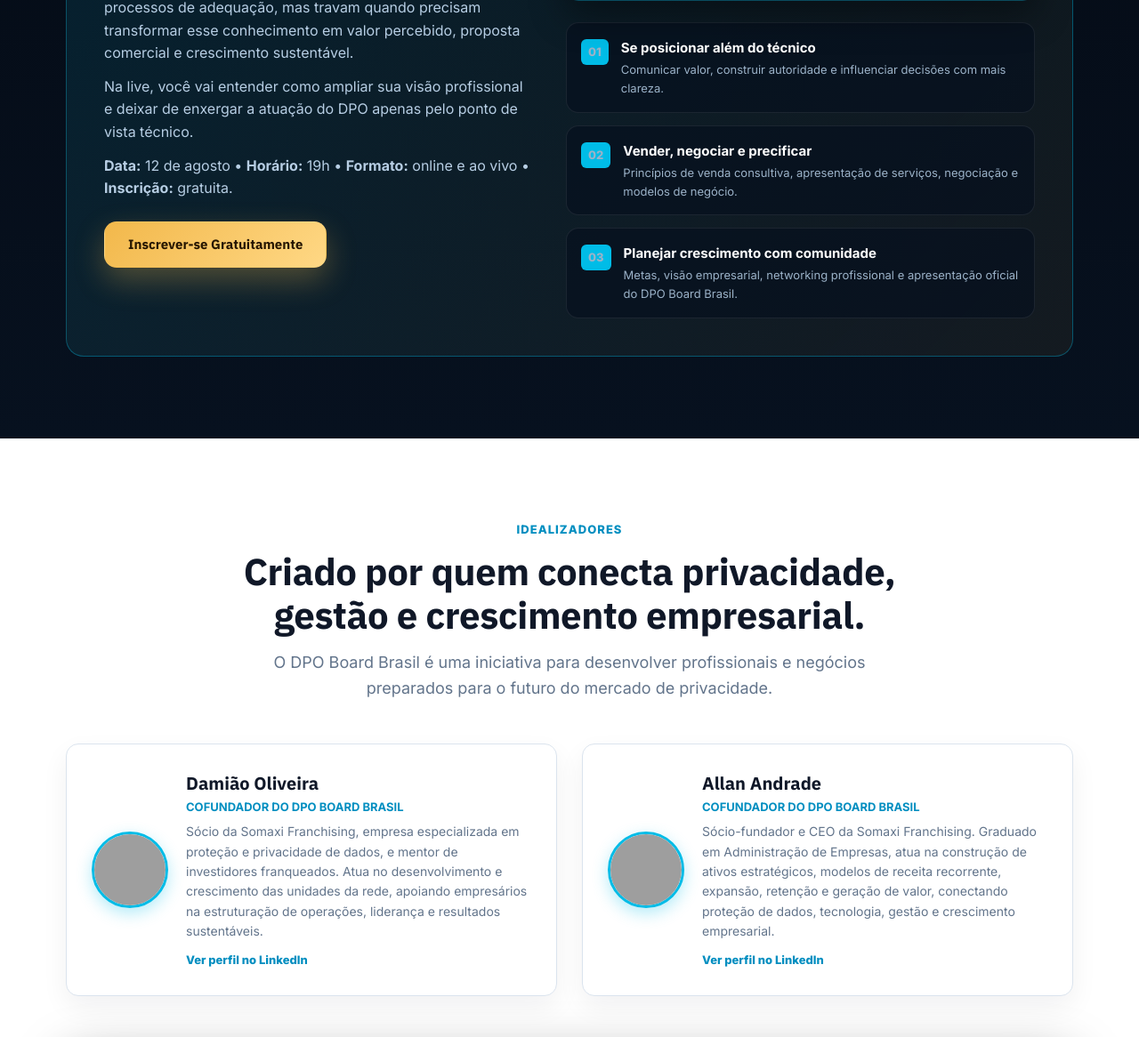
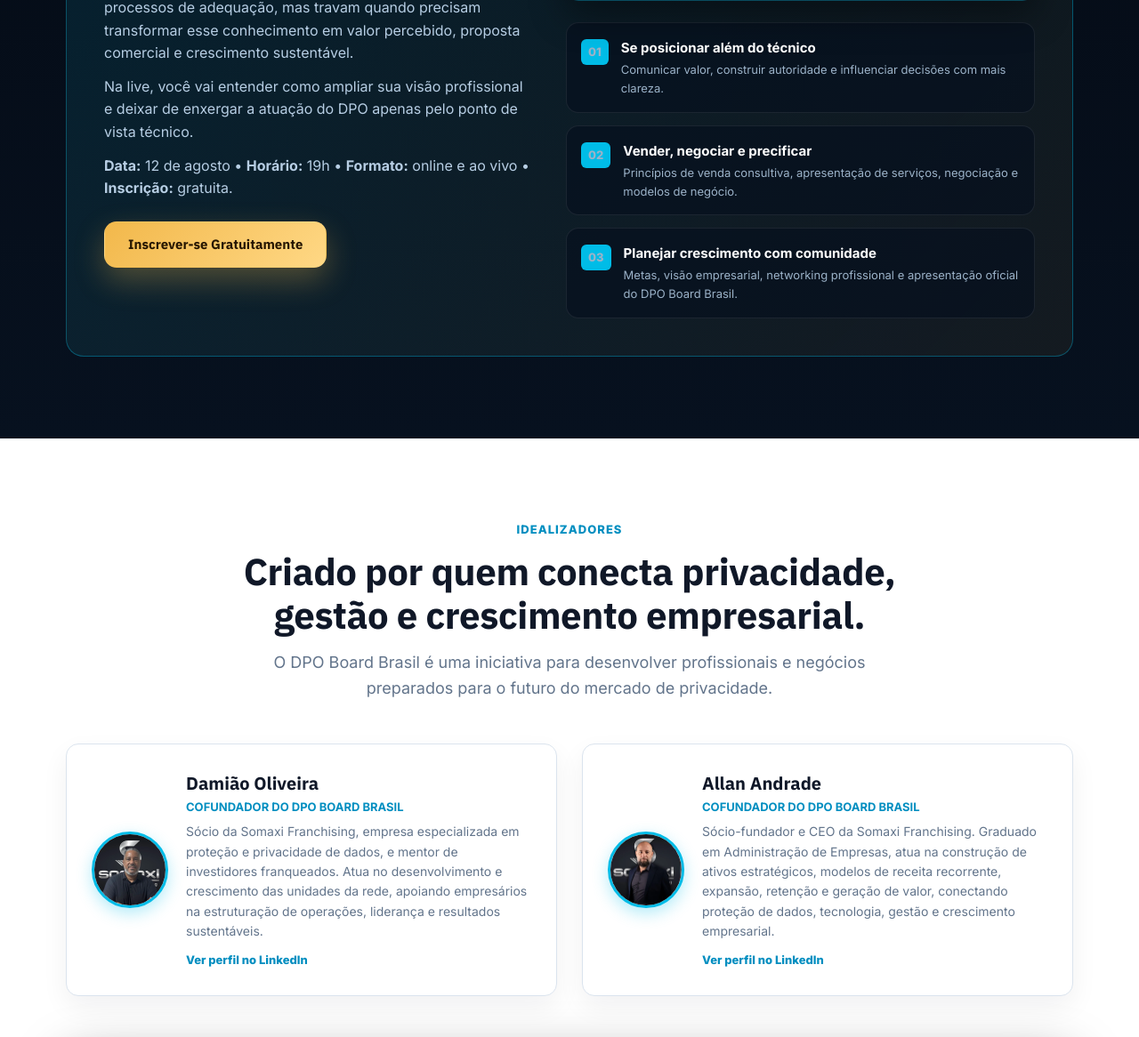
Before and after one commit to gabriellasaro-ui/LP---SOMAXI, a Flask app: template templates/dpo-board.html in a window 1280 px wide. Shown: the part 1297-2463 px from the top of the page at 89% size. Run offline with Flask 3, Linux system fonts and the light colour scheme; the template is opened without the code that fills it, so the values that code supplies are empty; grey boxes are pictures that could not be loaded.

Commit message:
fotos allan e damiao

```diff
--- a/templates/dpo-board.html
+++ b/templates/dpo-board.html
@@ -1514,8 +1514,7 @@
 
             <div class="grid-2">
                 <div class="leader-card">
-                    <img src="https://images.unsplash.com/photo-1560250097-0b93528c311a?auto=format&fit=crop&w=250&q=80"
-                        alt="Damião Oliveira" class="leader-avatar-img">
+                    <img src="../static/img/DPO/damiao.webp" alt="Damião Oliveira" class="leader-avatar-img">
                     <div class="leader-info">
                         <h3>Damião Oliveira</h3>
                         <div class="role">Cofundador do DPO Board Brasil</div>
@@ -1529,8 +1528,7 @@
                 </div>
 
                 <div class="leader-card">
-                    <img src="https://images.unsplash.com/photo-1519085360753-af0119f7cbe7?auto=format&fit=crop&w=250&q=80"
-                        alt="Allan Andrade" class="leader-avatar-img">
+                    <img src="../static/img/DPO/allan.webp" alt="Allan Andrade" class="leader-avatar-img">
                     <div class="leader-info">
                         <h3>Allan Andrade</h3>
                         <div class="role">Cofundador do DPO Board Brasil</div>
```
Also changed, not shown: static/img/DPO/allan.webp (added), static/img/DPO/damiao.webp (added).
